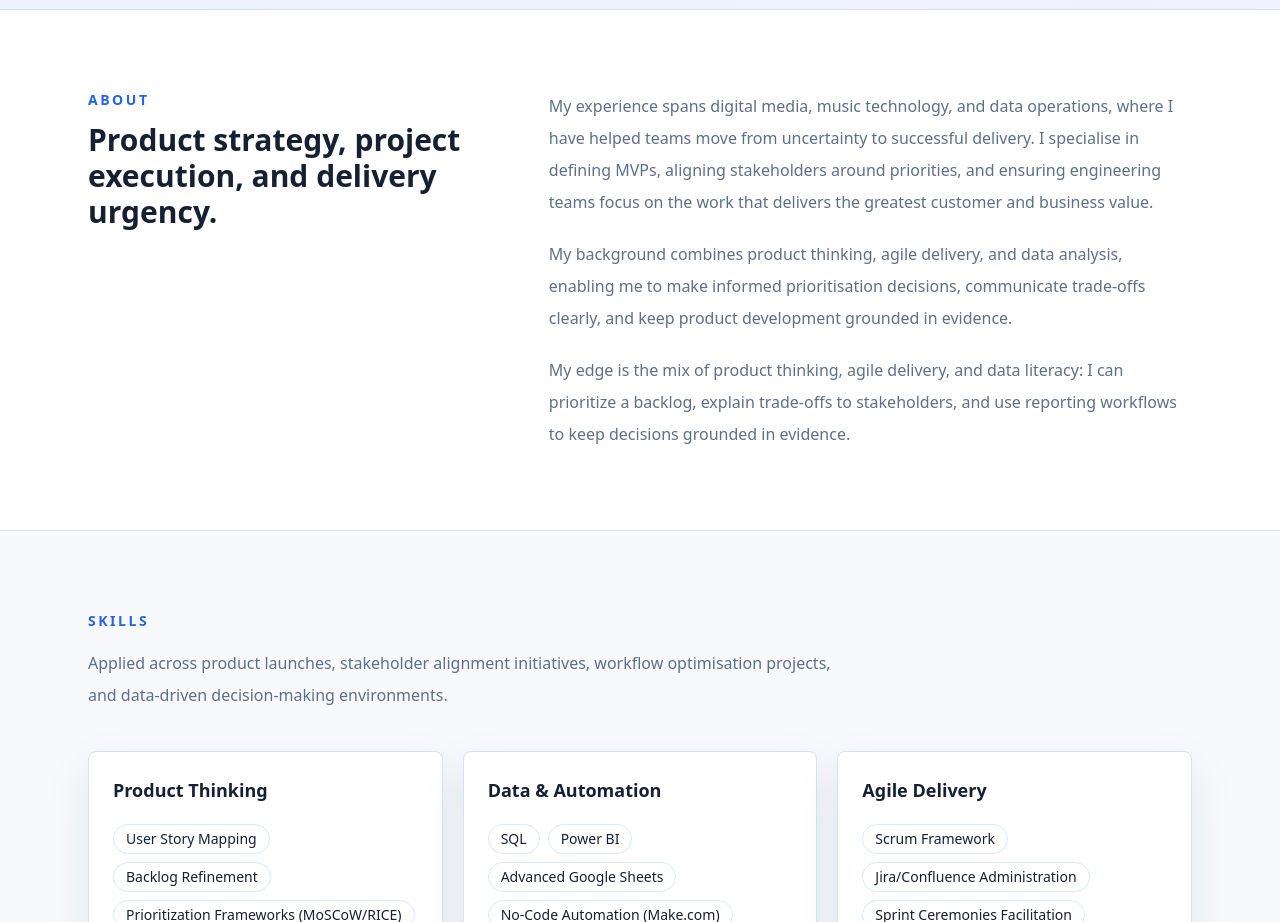
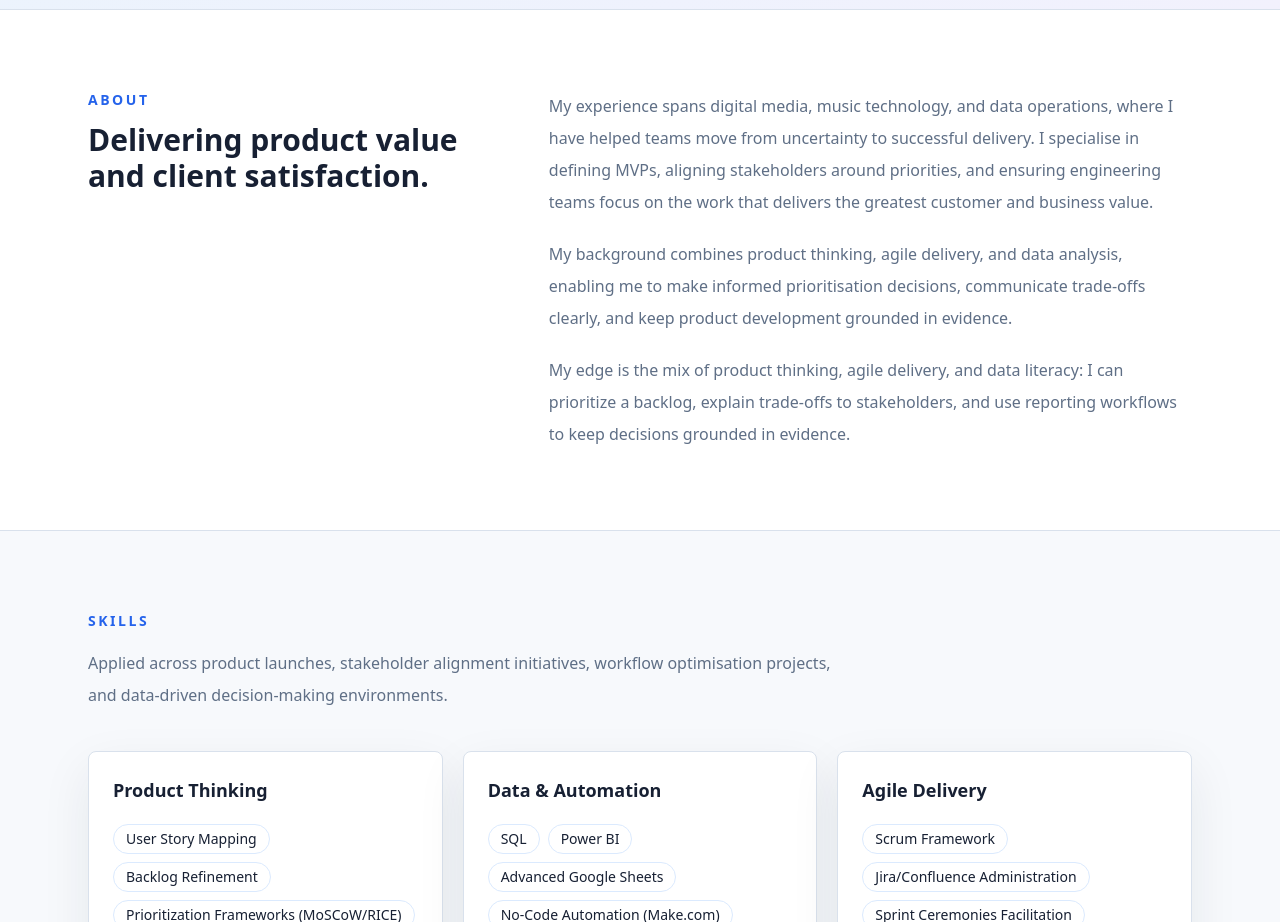
Before and after one commit to omololaalonge/Portfolio_Product-Manager, a Next.js app: page / in a window 1280 px wide. Shown: the part 780-1702 px from the top of the page. Built offline with nearby package versions, Linux system fonts and the light colour scheme.

Commit message:
Update about value heading

```diff
--- a/components/About.tsx
+++ b/components/About.tsx
@@ -4,7 +4,7 @@ export default function About() {
       <div className="mx-auto grid max-w-6xl gap-8 px-5 py-16 sm:px-6 lg:grid-cols-[0.8fr_1.2fr] lg:py-20">
         <div>
           <p className="section-kicker">About</p>
-          <h2 className="section-title mt-3">Product strategy, project execution, and delivery urgency.</h2>
+          <h2 className="section-title mt-3">Delivering product value and client satisfaction.</h2>
         </div>
         <div className="space-y-5 text-base leading-8 text-muted">
           <p>
```
